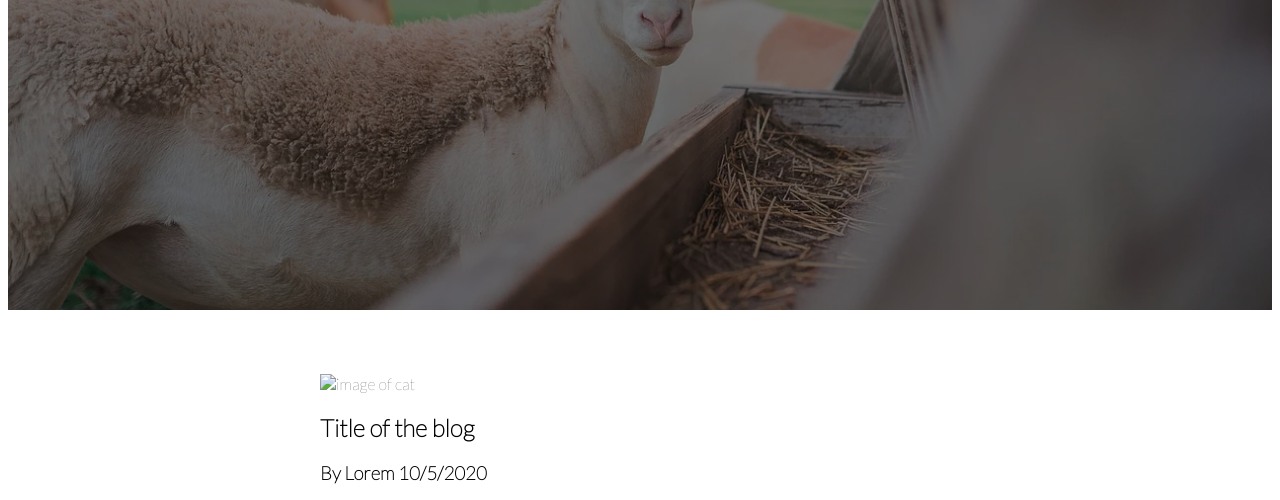
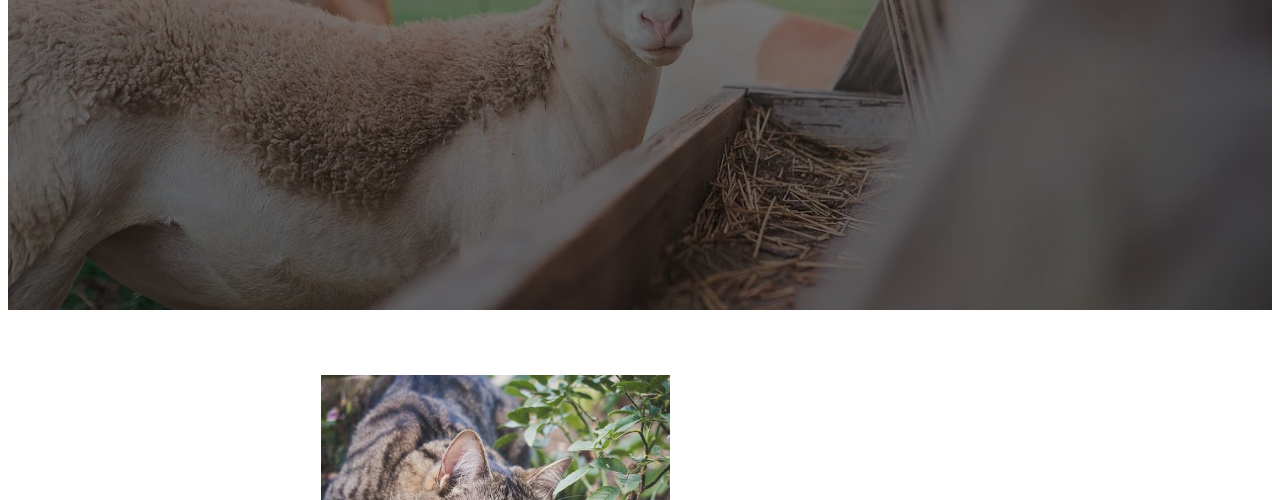
Before and after one commit to arielxiaomiaoz/CPNT201-Image-processing, a plain HTML site: page index.html in a window 1280 px wide. Shown: the part 418-918 px from the top of the page. Drawn offline with Linux system fonts and the light colour scheme; a web font is replaced by a local one.

Commit message:
modify the img link to normal

```diff
--- a/index.html
+++ b/index.html
@@ -27,7 +27,7 @@
 
     <section class= "blogs">
         <div class= "blog1">
-            <img src="ct.png" alt="image of cat" width="350" height="300">
+            <img src="cat.png" alt="image of cat" width="350" height="300">
             <h1>Title of the blog</h1>
             <h3>By Lorem 10/5/2020</h3>
             <p>
```
